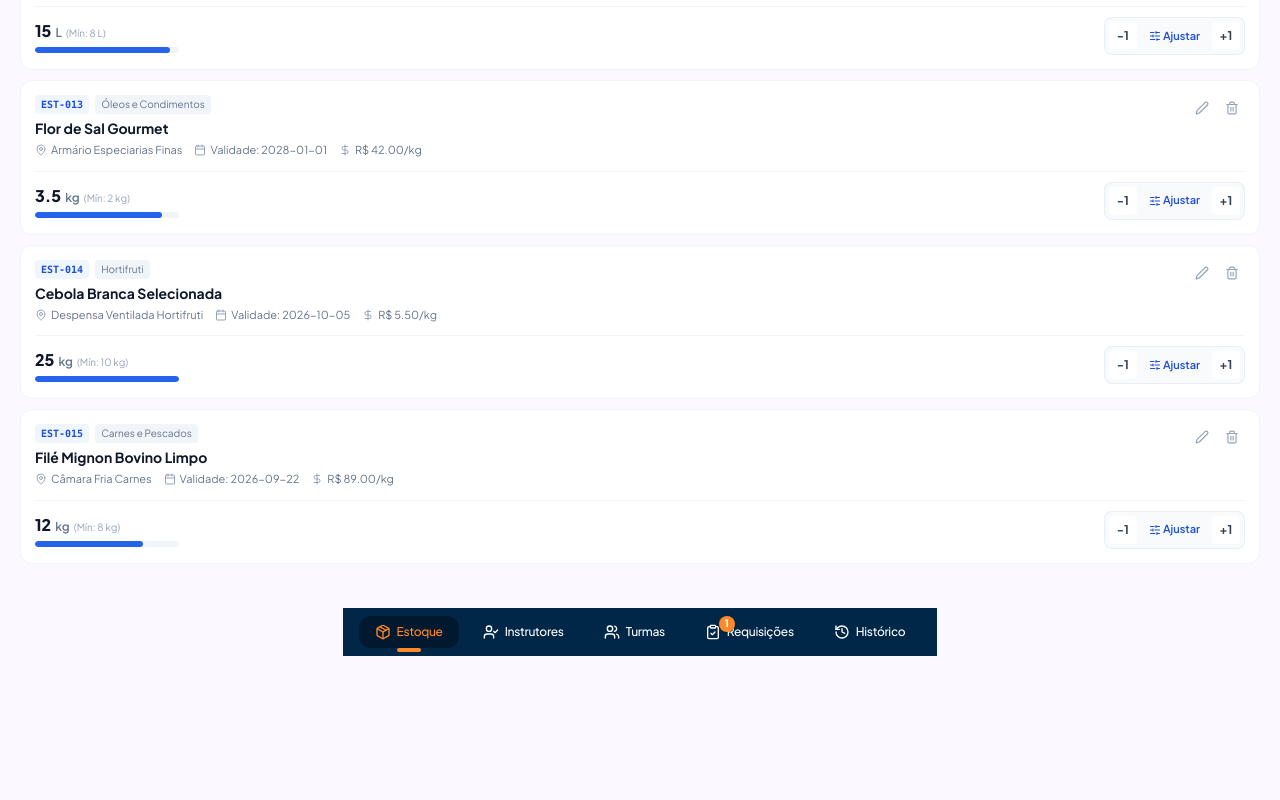
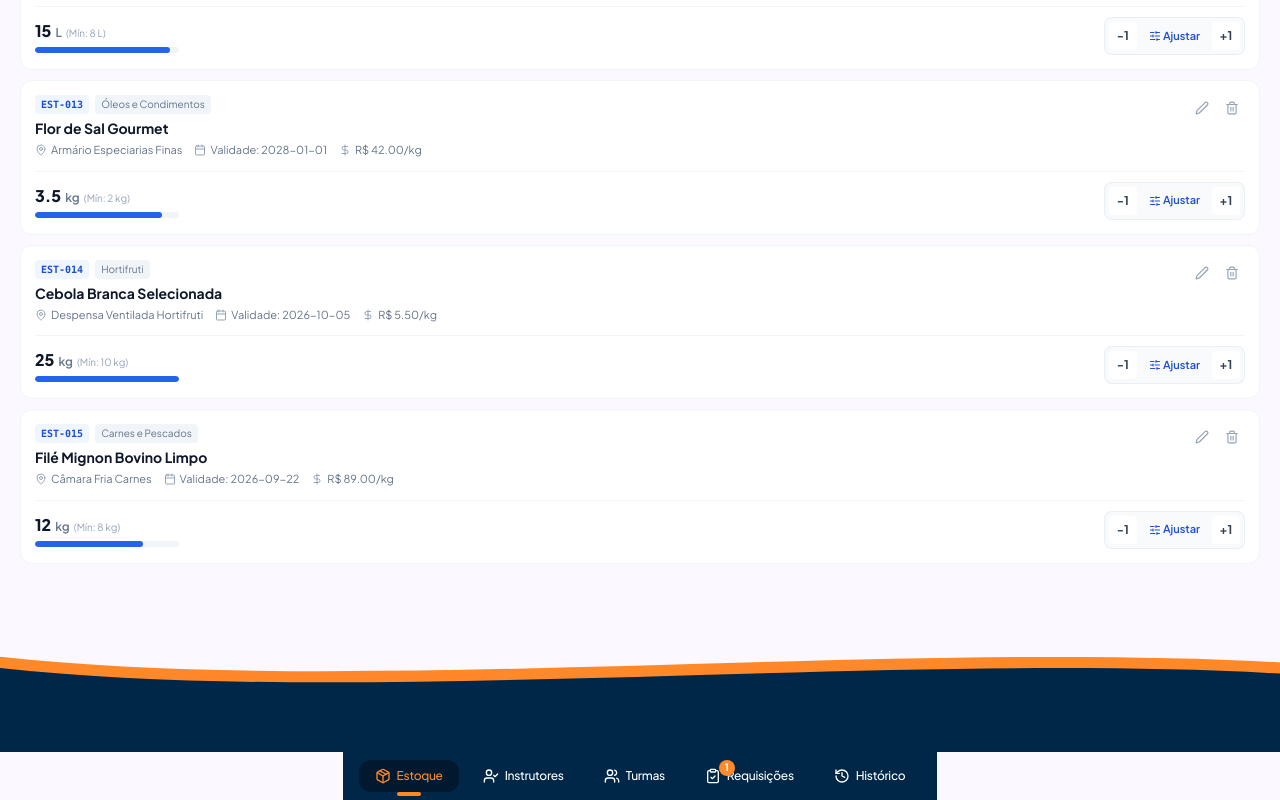
Before and after one commit to JankledsonRodriguez/Administrador-Mobile-, a React (Vite) app: page / in a window 1280 px wide. Shown: the part 2293-3093 px from the top of the page. Before the commit the page ends 2949 px from the top, so only its background shows below. Built offline with nearby package versions, Linux system fonts and the light colour scheme.

Commit message:
Create Footer component with SIGEC corporate wave and orange accent line and place it cleanly at the bottom of the page

```diff
--- a/src/App.tsx
+++ b/src/App.tsx
@@ -4,6 +4,7 @@ import { ActiveTab } from './types';
 import { Header } from './components/common/Header';
 import { BottomNavigation } from './components/common/BottomNavigation';
 import { ToastContainer } from './components/common/ToastContainer';
+import { Footer } from './components/common/Footer';
 import { StockView } from './components/views/StockView';
 import { InstructorsView } from './components/views/InstructorsView';
 import { ClassesView } from './components/views/ClassesView';
@@ -39,11 +40,11 @@ const MainAppContent: React.FC = () => {
   };
 
   return (
-    <div className="min-h-screen sigec-app-bg text-[#002747] flex flex-col items-center">
+    <div className="min-h-screen bg-[#fbf8ff] text-[#002747] flex flex-col items-center">
       <ToastContainer />
 
       {/* Main Container Wrapper - Optimized for Mobile View */}
-      <div className="w-full min-h-screen flex flex-col overflow-x-hidden relative z-10">
+      <div className="w-full min-h-screen bg-[#fbf8ff] flex flex-col overflow-x-hidden">
         {/* Application Header */}
         <Header
           onOpenRequisitions={() => setActiveTab('requisicoes')}
@@ -55,7 +56,7 @@ const MainAppContent: React.FC = () => {
         />
 
         {/* Main Content Area */}
-        <main className="flex-1 p-3 sm:p-5 overflow-y-auto">
+        <main className="flex-1 p-3 sm:p-5 overflow-y-auto pb-20">
           {activeTab === 'estoque' && (
             <StockView onOpenDirectDispatch={() => handleOpenDirectDispatch()} />
           )}
@@ -87,6 +88,9 @@ const MainAppContent: React.FC = () => {
           {activeTab === 'historico' && <DispatchHistoryView />}
         </main>
 
+        {/* Footer with Corporate Wave */}
+        <Footer />
+
         {/* Bottom Navigation */}
         <BottomNavigation activeTab={activeTab} setActiveTab={setActiveTab} />
       </div>
--- /dev/null
+++ b/src/components/common/Footer.tsx
@@ -0,0 +1,25 @@
+import React from 'react';
+
+export const Footer: React.FC = () => {
+  return (
+    <footer className="w-full mt-auto overflow-hidden relative pt-8 pointer-events-none">
+      <svg
+        xmlns="http://www.w3.org/2000/svg"
+        viewBox="0 0 1440 200"
+        className="w-full h-20 sm:h-28 block"
+        preserveAspectRatio="none"
+      >
+        {/* Linha de destaque Laranja */}
+        <path
+          d="M0,30 C400,100 1000,0 1440,40 L1440,200 L0,200 Z"
+          fill="#ff8928"
+        />
+        {/* Onda Azul Marinho */}
+        <path
+          d="M0,50 C400,120 1000,20 1440,60 L1440,200 L0,200 Z"
+          fill="#002747"
+        />
+      </svg>
+    </footer>
+  );
+};
```
